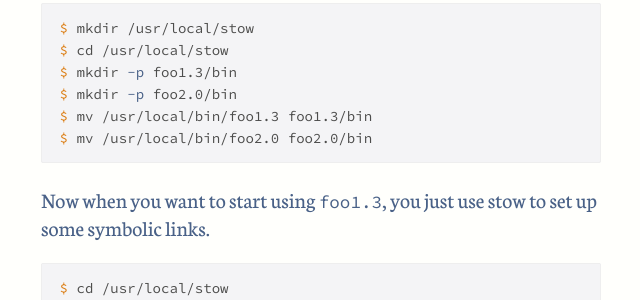
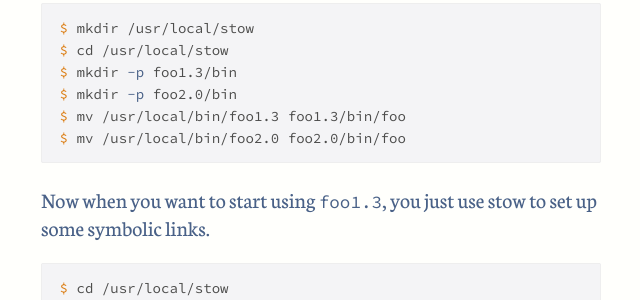
Before and after one commit to alexpearce/home, a Jekyll site: the page built from _posts/tutorials/2016-02-13-managing-dotfiles-with-stow.md, in a window 1280 px wide and 900 px high, scrolled down 3617 px. Shown: the part 153-453 px from the top of the window, without its empty margins (319-959 px from the left). Built offline with Jekyll 4.4.1, drawn with Linux system fonts in a browser that asks for light colours; comment, search, counter and statistics services are not loaded; some of the changed text lies outside the part shown.

Commit message:
Correct stow example.
Thanks to Managed Kaos for pointing out the mistake in the comments! 🙇‍♂️

```diff
--- a/_posts/tutorials/2016-02-13-managing-dotfiles-with-stow.md
+++ b/_posts/tutorials/2016-02-13-managing-dotfiles-with-stow.md
@@ -154,8 +154,8 @@ $ mkdir /usr/local/stow
 $ cd /usr/local/stow
 $ mkdir -p foo1.3/bin
 $ mkdir -p foo2.0/bin
-$ mv /usr/local/bin/foo1.3 foo1.3/bin
-$ mv /usr/local/bin/foo2.0 foo2.0/bin
+$ mv /usr/local/bin/foo1.3 foo1.3/bin/foo
+$ mv /usr/local/bin/foo2.0 foo2.0/bin/foo
 {% endhighlight %}
 
 Now when you want to start using `foo1.3`, you just use stow to set up some
@@ -165,7 +165,7 @@ symbolic links.
 $ cd /usr/local/stow
 $ stow foo1.3
 $ ls -la /usr/local/bin | grep foo
-lrwxr-xr-x    1 apearce  staff      20  7 Jan 12:35 foo -> ../stow/foo1.3/bin/foo1.3
+lrwxr-xr-x    1 apearce  staff      20  7 Jan 12:35 foo -> ../stow/foo1.3/bin/foo
 {% endhighlight %}
 
 Notice that we have a directory structure inside the `foo1.3` folder, and stow
```
